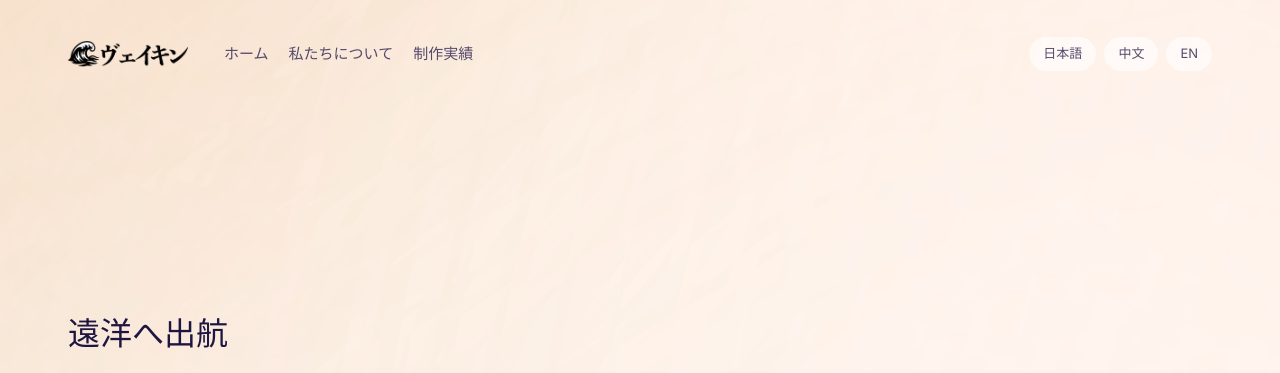
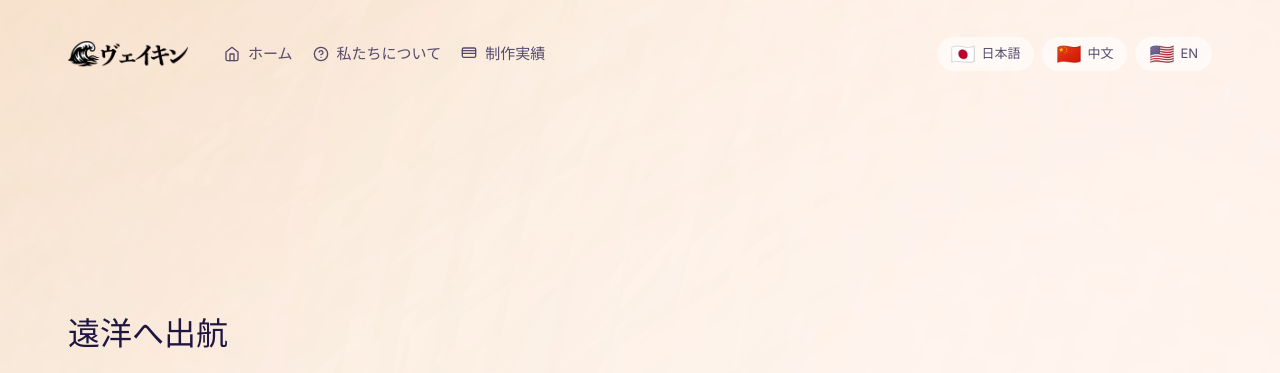
Before and after one commit to iamcheyan/veikin.com, a Flask app: page /ja/ in a window 1280 px wide. Shown: the top 373 px of the page. Run offline with Flask 3, Linux system fonts and the light colour scheme; some web fonts are replaced.

Commit message:
Enhance navigation UI with icons and responsive styles
Added SVG icons to navigation links and flag emojis to locale switcher in base.html for improved visual clarity. Updated styles.css with new classes and responsive adjustments for navigation, locale switcher, and chips, including scrollbar styling for better aesthetics and usability on various screen sizes.

```diff
--- a/app/static/css/styles.css
+++ b/app/static/css/styles.css
@@ -207,11 +207,98 @@ a:hover {
   text-decoration: none;
   color: var(--ink-medium);
   transition: color 0.2s ease, opacity 0.2s ease;
+  display: flex;
+  align-items: center;
+  gap: 8px;
 }
 
 .nav-link:hover {
   color: var(--ink-strong);
   opacity: 0.9;
+}
+
+.nav-icon {
+  width: 16px;
+  height: 16px;
+  flex-shrink: 0;
+}
+
+.locale-flag {
+  font-size: 20px;
+  line-height: 1;
+  flex-shrink: 0;
+}
+
+.locale-text {
+  transition: opacity 0.2s ease;
+}
+
+.chip {
+  gap: 6px;
+}
+
+@media (max-width: 720px) {
+  .nav-link {
+    gap: 4px;
+    display: flex;
+    align-items: center;
+    justify-content: center;
+    padding: 6px;
+    min-width: 36px;
+    height: 36px;
+  }
+
+  .nav-text {
+    display: none;
+  }
+
+  .nav-icon {
+    width: 18px;
+    height: 18px;
+  }
+
+  .locale-text {
+    display: none;
+  }
+
+  .locale-flag {
+    font-size: 18px;
+  }
+
+  .chip {
+    padding: 6px;
+    gap: 0;
+    justify-content: center;
+    align-items: center;
+    min-width: 32px;
+    height: 32px;
+  }
+}
+
+@media (max-width: 520px) {
+  .nav-link {
+    padding: 4px;
+    min-width: 32px;
+    height: 32px;
+    justify-content: center;
+  }
+
+  .nav-icon {
+    width: 16px;
+    height: 16px;
+  }
+
+  .locale-flag {
+    font-size: 16px;
+  }
+
+  .chip {
+    padding: 4px;
+    min-width: 28px;
+    min-height: 28px;
+    justify-content: center;
+    align-items: center;
+  }
 }
 
 .nav-link.highlight {
@@ -1121,20 +1208,25 @@ a:hover {
   }
 
   .nav {
-    flex-wrap: wrap;
-    gap: 18px;
+    flex-wrap: nowrap;
+    gap: 12px;
   }
 
   .nav-links {
-    order: 3;
-    width: 100%;
-    justify-content: center;
+    order: 0;
+    width: auto;
+    justify-content: flex-start;
+    gap: 8px;
   }
 
   .nav-right {
-    margin-left: 0;
-    width: 100%;
-    justify-content: space-between;
+    margin-left: auto;
+    width: auto;
+    justify-content: flex-end;
+  }
+
+  .locale-switch {
+    gap: 4px;
   }
 
   .hero-title {
@@ -1170,3 +1262,29 @@ a:hover {
     height: 40px;
   }
 }
+
+/* 滚动条样式 */
+::-webkit-scrollbar {
+  width: 4px;
+  background: transparent;
+}
+
+::-webkit-scrollbar-track {
+  background: transparent;
+}
+
+::-webkit-scrollbar-thumb {
+  background: var(--accent-1);
+  border-radius: 2px;
+  transition: background 0.3s ease;
+}
+
+::-webkit-scrollbar-thumb:hover {
+  background: var(--ink-strong);
+}
+
+/* Firefox 滚动条样式 */
+html {
+  scrollbar-width: thin;
+  scrollbar-color: var(--accent-1) transparent;
+}
--- a/app/templates/base.html
+++ b/app/templates/base.html
@@ -22,16 +22,47 @@
           <img src="{{ static('logo/logo.png') }}" alt="{{ site.brand or 'veikin' }}" class="brand-logo"/>
         </a>
         <nav class="nav-links">
-          <a class="nav-link" href="/{{ lang }}/">{{ t.nav_home }}</a>
-          <a class="nav-link" href="/{{ lang }}/about.html">{{ t.nav_about or 'About' }}</a>
-          <a class="nav-link" href="/{{ lang }}/works.html">{{ t.nav_works }}</a>
+          <a class="nav-link" href="/{{ lang }}/" title="{{ t.nav_home }}">
+            <svg class="nav-icon" viewBox="0 0 24 24" fill="none" stroke="currentColor" stroke-width="2" stroke-linecap="round" stroke-linejoin="round">
+              <path d="m3 9 9-7 9 7v11a2 2 0 0 1-2 2H5a2 2 0 0 1-2-2z"/>
+              <polyline points="9,22 9,12 15,12 15,22"/>
+            </svg>
+            <span class="nav-text">{{ t.nav_home }}</span>
+          </a>
+          <a class="nav-link" href="/{{ lang }}/about.html" title="{{ t.nav_about or 'About' }}">
+            <svg class="nav-icon" viewBox="0 0 24 24" fill="none" stroke="currentColor" stroke-width="2" stroke-linecap="round" stroke-linejoin="round">
+              <circle cx="12" cy="12" r="10"/>
+              <path d="M9.09 9a3 3 0 0 1 5.83 1c0 2-3 3-3 3"/>
+              <path d="M12 17h.01"/>
+            </svg>
+            <span class="nav-text">{{ t.nav_about or 'About' }}</span>
+          </a>
+          <a class="nav-link" href="/{{ lang }}/works.html" title="{{ t.nav_works }}">
+            <svg class="nav-icon" viewBox="0 0 24 24" fill="none" stroke="currentColor" stroke-width="2" stroke-linecap="round" stroke-linejoin="round">
+              <rect width="20" height="14" x="2" y="3" rx="2"/>
+              <path d="M2,7l20,0"/>
+              <path d="M2,11l5,0"/>
+              <path d="M8,11l8,0"/>
+              <path d="M16,11l5,0"/>
+            </svg>
+            <span class="nav-text">{{ t.nav_works }}</span>
+          </a>
         </nav>
         <div class="nav-right">
-          <div class="locale-switch">
-            <a class="chip" href="/ja/" aria-label="日本語">日本語</a>
-            <a class="chip" href="/zh/" aria-label="中文">中文</a>
-            <a class="chip" href="/en/" aria-label="English">EN</a>
-          </div>
+        <div class="locale-switch">
+          <a class="chip" href="/ja/" aria-label="日本語" title="日本語">
+            <span class="locale-flag">🇯🇵</span>
+            <span class="locale-text">日本語</span>
+          </a>
+          <a class="chip" href="/zh/" aria-label="中文" title="中文">
+            <span class="locale-flag">🇨🇳</span>
+            <span class="locale-text">中文</span>
+          </a>
+          <a class="chip" href="/en/" aria-label="English" title="English">
+            <span class="locale-flag">🇺🇸</span>
+            <span class="locale-text">EN</span>
+          </a>
+        </div>
         </div>
       </div>
     </header>
```
